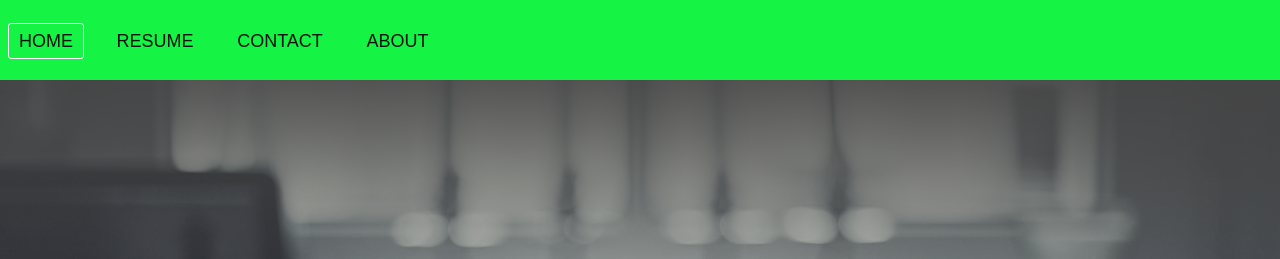
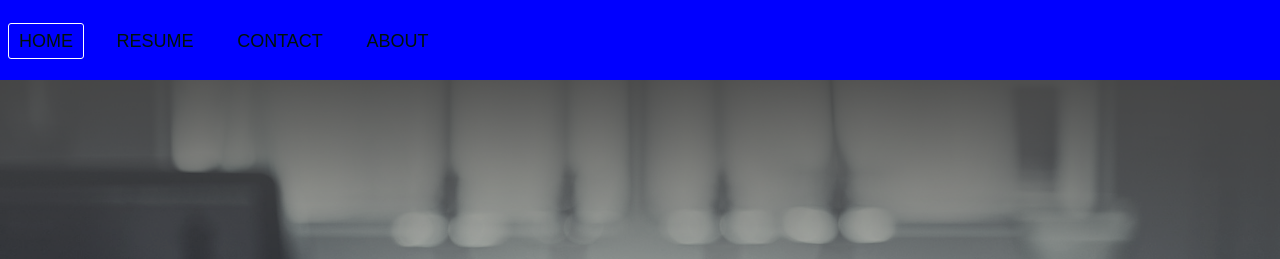
Before and after one commit to pujakri5438/puja, a plain HTML site: page index.html in a window 1280 px wide. Shown: the top 259 px of the page. Drawn offline with nearby package versions, Linux system fonts and the light colour scheme.

Commit message:
Update puja_new.css

```diff
--- a/css/puja_new.css
+++ b/css/puja_new.css
@@ -23,7 +23,7 @@ nav{
 
     height:80px;
     width:100%;
-    background-color: #15f345;
+    background-color: blue;
 }
 nav a{
     color: rgb(1, 19, 7);
```
